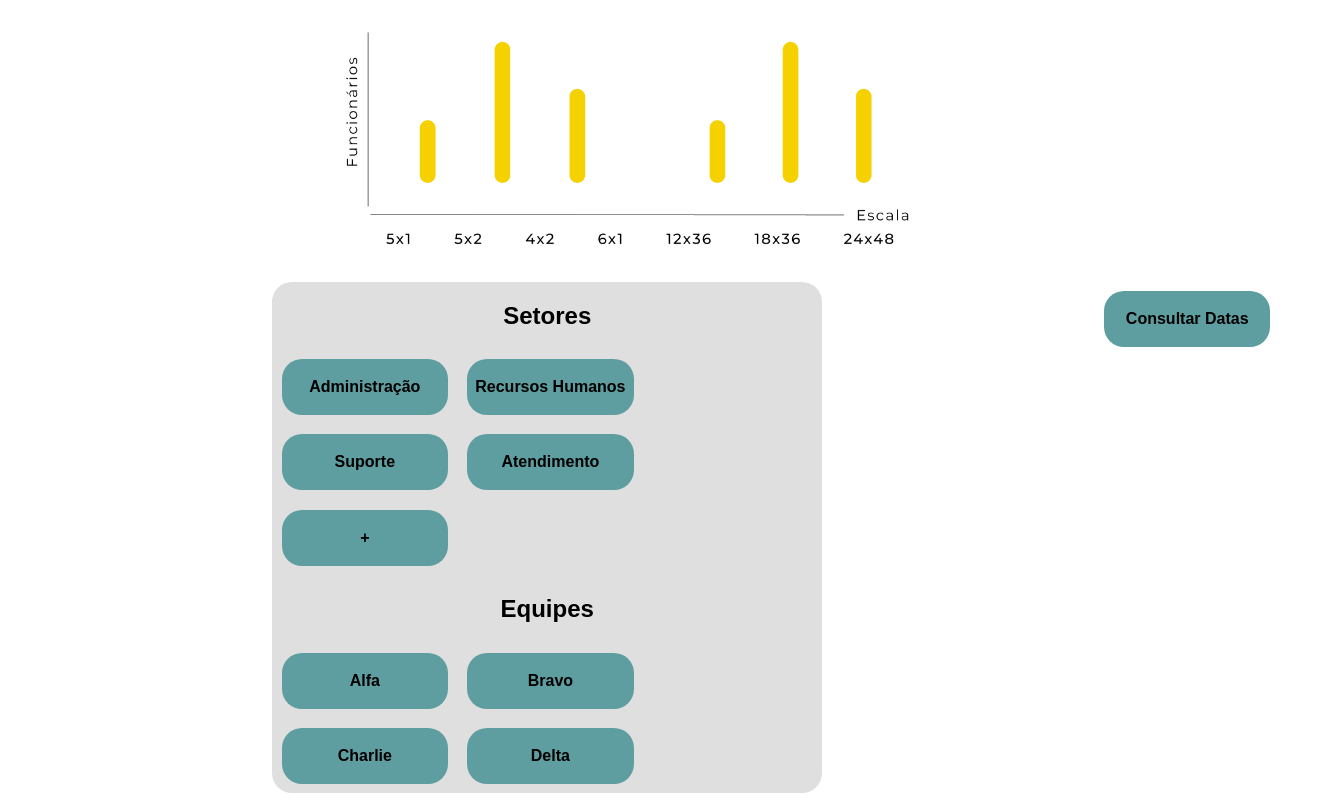
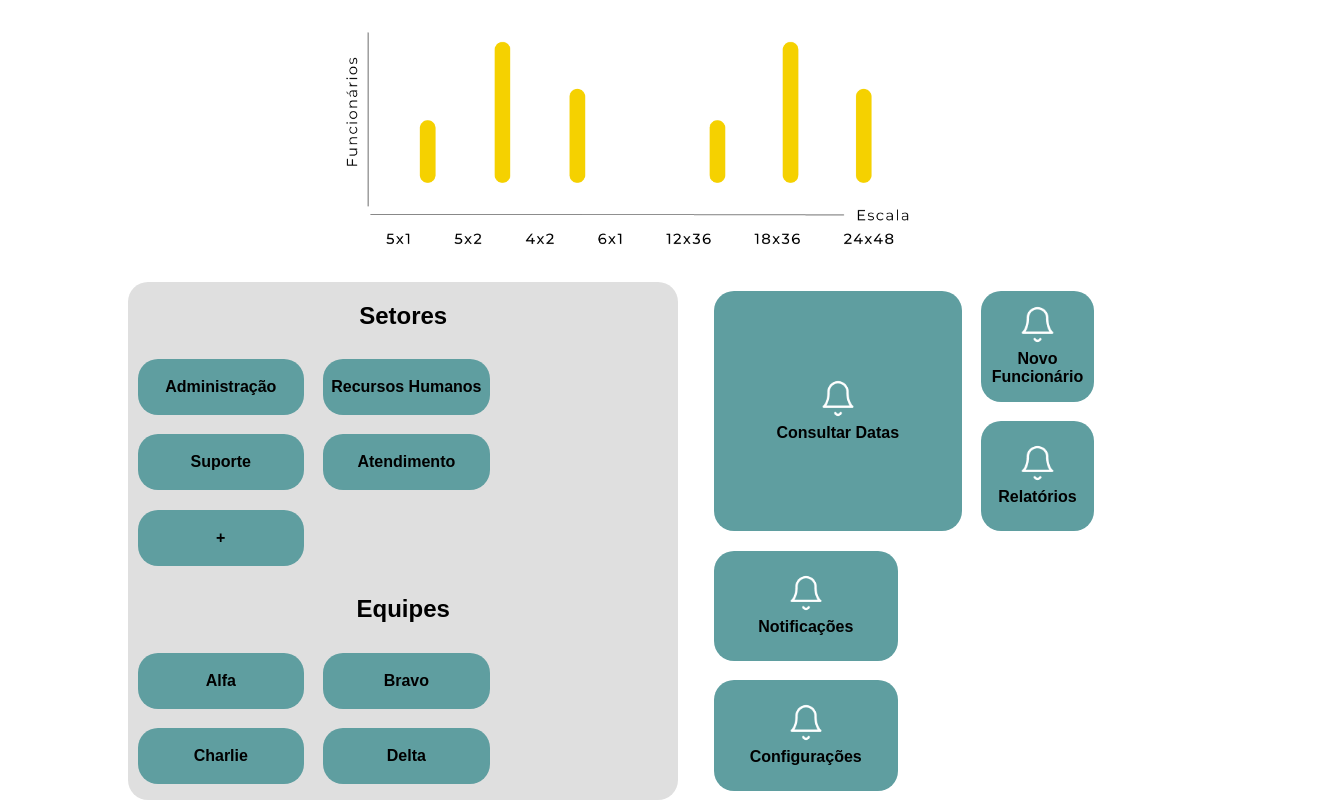
Before and after one commit to Araujo2007/FRONTWEB_ESCALABARUERI, a React (Vite) app: page /home in a window 1280 px wide. Shown: the part 202-1002 px from the top of the page, 1344 px wide, since content can reach past the window. Built offline with nearby package versions, Linux system fonts and the light colour scheme.

Commit message:
atualização da home

```diff
--- a/package.json
+++ b/package.json
@@ -15,7 +15,7 @@
     "react": "^19.1.0",
     "react-dom": "^19.1.0",
     "react-hook-form": "^7.56.4",
-    "react-router-dom": "^7.6.0",
+    "react-router-dom": "^7.6.2",
     "react-simple-offcanvas": "^1.0.9"
   },
   "devDependencies": {
--- a/src/pages/home/index.jsx
+++ b/src/pages/home/index.jsx
@@ -33,7 +33,7 @@ function home() {
                 </div>
             </div>
             <br />
-            <div className={styles.dashTeste}><img src={dash} alt="" className={styles.dash}/></div>
+            <div className={styles.dashTeste}><img src={dash} alt="" className={styles.dash} /></div>
             <br />
             <div className={styles.setoresEequipes}>
                 <div className={styles.setores}>
@@ -44,14 +44,44 @@ function home() {
                     <button type="button" className={styles.setor}>Atendimento</button>
                     <button type="button" className={styles.setor}>+</button>
                     <h2 className={styles.titulo}>Equipes</h2>
-                    <button type="button"  className={styles.setor}>Alfa</button>
+                    <button type="button" className={styles.setor}>Alfa</button>
                     <button type="button" className={styles.setor}>Bravo</button>
                     <button type="button" className={styles.setor}>Charlie</button>
                     <button type="button" className={styles.setor}>Delta</button>
                 </div>
                 <div className={styles.opcoes}>
-                    <button className={styles.setor}>Consultar Datas</button>
-
+                    <div className={styles.principaisOpcoes}>
+                        <button className={styles.setorConsultar}>
+                        <div className={styles.informacoesOpcoes}>
+                            <img src={notification} alt="" className={styles.iconOpcoes}/>
+                            <p className={styles.textOpcoes}>Consultar Datas</p>
+                            </div>
+                            </button>
+                        <div className={styles.principaisOpcoesR}>
+                        <button className={styles.setorNovoFuncionario}>
+                         <div className={styles.informacoesOpcoes}>
+                         <img src={notification} alt="" className={styles.iconOpcoes}/>
+                         <p className={styles.textOpcoes}>Novo Funcionário</p>
+                         </div>
+                        </button>
+                        <button className={styles.setorRelatótios}>
+                            <div className={styles.informacoesOpcoes}>
+                            <img src={notification} alt="" className={styles.iconOpcoes}/>
+                            <p className={styles.textOpcoes}>Relatórios</p>
+                            </div>
+                            </button>
+                        </div>
+                    </div>
+                    <button className={styles.setorNotification}>
+                    <div className={styles.informacoesOpcoes}>
+                            <img src={notification} alt="" className={styles.iconOpcoes}/>
+                            <p className={styles.textOpcoes}>Notificações</p>
+                            </div></button>
+                    <button className={styles.setorConfig}>
+                    <div className={styles.informacoesOpcoes}>
+                            <img src={notification} alt="" className={styles.iconOpcoes}/>
+                            <p className={styles.textOpcoes}>Configurações</p>
+                            </div></button>
                 </div>
             </div>
         </div>
--- a/src/pages/login/index.jsx
+++ b/src/pages/login/index.jsx
@@ -1,20 +1,28 @@
 import React from "react";
 import styles from '../../styles/login.module.css'
 import Logo from "../../assets/logo.png"
-import { useForm } from "react-hook-form"
+// import { useForm } from "react-hook-form"
+import { useNavigate } from "react-router-dom";
 
 // import styles from './index.module.css'
 
 function login() {
-    const onSubmit = () => {
 
+    const navigate = useNavigate()
+
+    const handleClick = () => {
+        navigate('../home')
     }
 
-    const {
-        register,
-        handleSubmit,
-        formState: { errors },
-    } = useForm()
+    // const onSubmit = () => {
+
+    // }
+
+    // const {
+    //     register,
+    //     handleSubmit,
+    //     formState: { errors },
+    // } = useForm()
 
 
     return (
@@ -32,18 +40,15 @@ function login() {
 
                 </div>
                 <div className={styles.areaPreenchimento}>
-                    <form onSubmit={handleSubmit(onSubmit)}>
+                    <form >
                         <h1 className={styles.textAdm}>Administrador</h1>
                         <h2 className={styles.h2}>Login</h2>
                         <br />
-                        <input className={styles.input} type="text" placeholder=" Número de Matrícula" {...register("matricula", {
-                            required: true,
-                            pattern: /^[0-9]+$/i
-                        })} />
+                        <input className={styles.input} type="text" placeholder=" Número de Matrícula" />
                         <br /><br />
-                        <input className={styles.input} type="password" placeholder=" Senha" {...register("password")} />
+                        <input className={styles.input} type="password" placeholder=" Senha" />
                         <br /><br />
-                        <input className={styles.button} type="submit" value="ENTRAR" />
+                        <input className={styles.button} type="submit" value="ENTRAR" onClick={handleClick} />
                         <br /><br />
                         <a className={styles.a} href="">ESQUECI MINHA SENHA</a>
                     </form>
--- a/src/styles/home.module.css
+++ b/src/styles/home.module.css
@@ -11,7 +11,7 @@
     font-style: normal;
   */
 
-  .fixed{
+ .fixed {
      position: fixed;
  }
 
@@ -128,25 +128,29 @@
      margin-right: 1vh;
  }
 
- .dashTeste{
+ .dashTeste {
      text-align: center;
      width: 100vw;
  }
 
- .dash{
+ .dash {
      width: 50vw;
  }
 
  .setoresEequipes {
      display: flex;
      width: 100vw;
+     margin-left: 5vw;
+     margin-right: 5vw;
  }
 
  .setores {
      background-color: #dfdfdf;
      width: 43vw;
-     margin: auto;
+     margin-left: 5vw;
+     margin-right: 1vw;
      border-radius: 20px;
+     margin-top: 0px;
  }
 
  .titulo {
@@ -172,3 +176,108 @@
      border: none;
      border-radius: 20px;
  }
+
+ .opcoes {
+
+     width: 31.2vw;
+     margin-right: 5vw;
+     margin-left: 1vw;
+     border-radius: 20px;
+     margin-top: 0px;
+ }
+
+ .principaisOpcoes {
+     display: flex;
+ }
+
+ .principaisOpcoesR {
+     display: grid;
+ }
+
+ .setorConsultar {
+     background-color: cadetblue;
+     height: 30vh;
+     width: 20vw;
+     text-align: center;
+     margin: 1.2vh;
+     font-family: "Montserrat", sans-serif;
+     font-optical-sizing: auto;
+     font-weight: 600;
+     font-style: normal;
+     font-size: 2vh;
+     border: none;
+     border-radius: 20px;
+ }
+
+ .setorNovoFuncionario {
+     background-color: cadetblue;
+     height: 13.8vh;
+     width: 8.8vw;
+     text-align: center;
+     margin: 1.2vh;
+     font-family: "Montserrat", sans-serif;
+     font-optical-sizing: auto;
+     font-weight: 600;
+     font-style: normal;
+     font-size: 2vh;
+     border: none;
+     border-radius: 20px;
+ }
+
+ .setorRelatótios {
+     background-color: cadetblue;
+     height: 13.8vh;
+     width: 8.8vw;
+     text-align: center;
+     margin: 1.2vh;
+     font-family: "Montserrat", sans-serif;
+     font-optical-sizing: auto;
+     font-weight: 600;
+     font-style: normal;
+     font-size: 2vh;
+     border: none;
+     border-radius: 20px;
+ }
+
+ .setorNotification {
+     background-color: cadetblue;
+     height: 13.8vh;
+     width: 14.4vw;
+     text-align: center;
+     margin: 1.2vh;
+     font-family: "Montserrat", sans-serif;
+     font-optical-sizing: auto;
+     font-weight: 600;
+     font-style: normal;
+     font-size: 2vh;
+     border: none;
+     border-radius: 20px;
+ }
+
+ .setorConfig {
+     background-color: cadetblue;
+     height: 13.8vh;
+     width: 14.4vw;
+     text-align: center;
+     margin: 1.2vh;
+     font-family: "Montserrat", sans-serif;
+     font-optical-sizing: auto;
+     font-weight: 600;
+     font-style: normal;
+     font-size: 2vh;
+     border: none;
+     border-radius: 20px;
+ }
+
+.informacoesOpcoes{
+    margin: auto;
+}
+
+.iconOpcoes{
+    /* height: 4vh; */
+    width: 3vw;
+}
+
+.textOpcoes{
+    margin: 2px;
+}
```
Also changed, not shown: 1 other file (tests, documents, lock files or other folders). Lines whose indentation alone changed are shown as unchanged.
